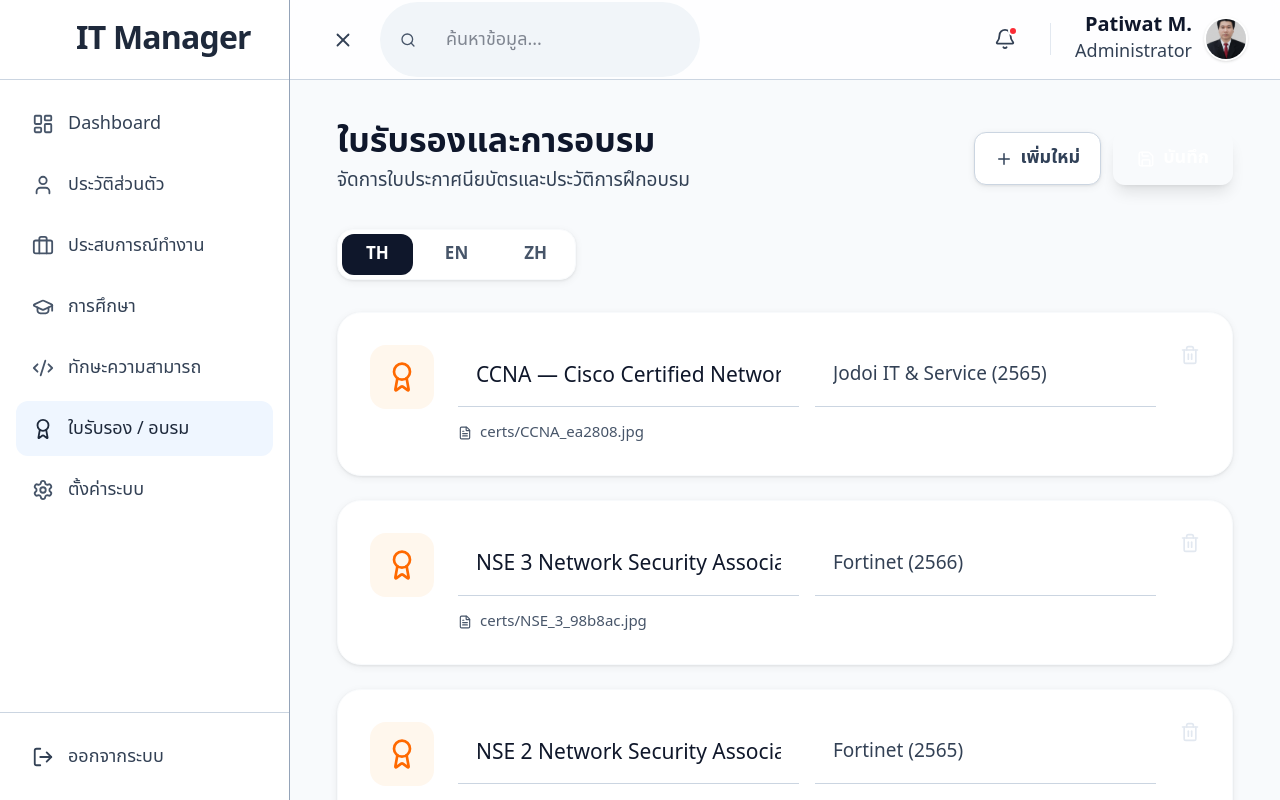
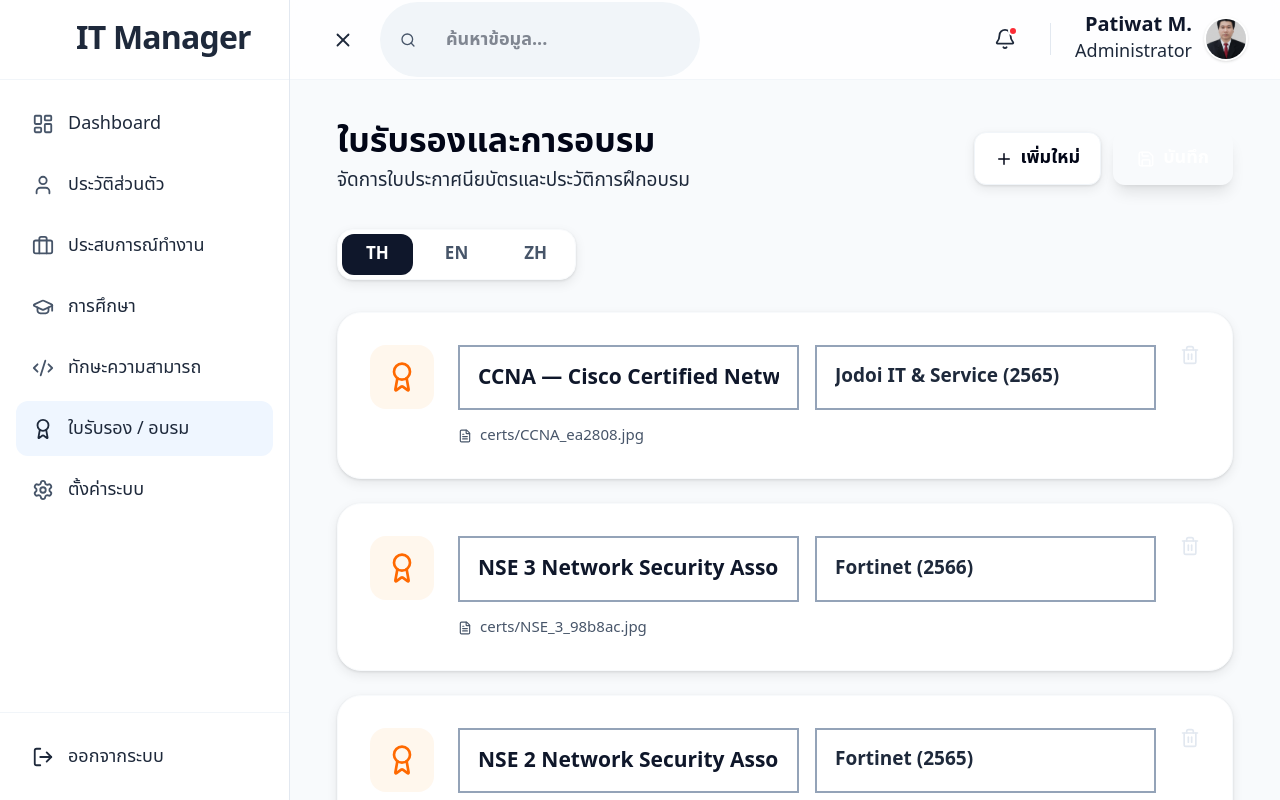
Before and after one commit to ariff2006/resume-next, a Next.js app: page /admin/certs in a window 1280 px wide. Built offline with nearby package versions, Linux system fonts and the light colour scheme; no server answers; the database is empty.

Commit message:
Make text bolder and darker for readability

```diff
--- a/src/app/globals.css
+++ b/src/app/globals.css
@@ -1,71 +1,72 @@
 @import "tailwindcss";
 @import url('https://fonts.googleapis.com/css2?family=Sarabun:wght@400;500;600;700;800&family=Noto+Sans+Thai:wght@400;500;600;700;800&display=swap');
 
-/* ===== Bigger Tailwind text scale ===== */
 @theme {
-  --text-xs:   1rem;       /* 16px */
-  --text-sm:   1.125rem;   /* 18px */
-  --text-base: 1.25rem;    /* 20px */
-  --text-lg:   1.5rem;     /* 24px */
-  --text-xl:   1.75rem;    /* 28px */
-  --text-2xl:  2rem;       /* 32px */
-  --text-3xl:  2.5rem;     /* 40px */
-  --text-4xl:  3rem;       /* 48px */
-  --text-5xl:  3.5rem;     /* 56px */
+  --text-xs:   1rem;
+  --text-sm:   1.125rem;
+  --text-base: 1.25rem;
+  --text-lg:   1.5rem;
+  --text-xl:   1.75rem;
+  --text-2xl:  2rem;
+  --text-3xl:  2.5rem;
+  --text-4xl:  3rem;
+  --text-5xl:  3.5rem;
 }
 
 :root {
   --background: #f8fafc;
-  --foreground: #0f172a;        /* darker text - was #1e293b */
-  --primary-blue: #0066cc;       /* slightly darker for contrast */
+  --foreground: #0f172a;
+  --primary-blue: #0066cc;
   --sidebar-width: 320px;
 }
 
+/* DARKER + BOLDER everywhere */
 body {
   background: var(--background);
-  color: var(--foreground);
+  color: #0f172a;
   font-family: 'Sarabun', 'Noto Sans Thai', system-ui, sans-serif;
   font-size: 18px;
+  font-weight: 500 !important;    /* heavier baseline */
   line-height: 1.7;
+  -webkit-font-smoothing: antialiased;
 }
 
-/* ===== Force darker, bolder text for admin readability ===== */
 input, textarea, select {
   font-family: 'Sarabun', 'Noto Sans Thai', system-ui, sans-serif;
   font-size: 18px !important;
   padding: 14px 18px !important;
-  color: #0f172a !important;           /* near-black */
-  font-weight: 500 !important;
-  border-color: #cbd5e1 !important;    /* darker border */
+  color: #0f172a !important;
+  font-weight: 600 !important;       /* bolder value text */
+  border-color: #94a3b8 !important;  /* visible border */
+  border-width: 2px !important;
 }
 
 input:focus, textarea:focus, select:focus {
   border-color: var(--primary-blue) !important;
-  box-shadow: 0 0 0 4px rgba(0, 102, 204, 0.15) !important;
+  box-shadow: 0 0 0 4px rgba(0, 102, 204, 0.2) !important;
 }
 
 label {
   font-family: 'Sarabun', 'Noto Sans Thai', system-ui, sans-serif;
   font-size: 16px !important;
   font-weight: 700 !important;
-  color: #1e293b !important;          /* darker label */
+  color: #0f172a !important;
 }
 
-/* Make slate-400 / slate-500 utilities darker */
-.text-slate-400 { color: #475569 !important; }   /* was too light */
-.text-slate-500 { color: #334155 !important; }
-.text-slate-600 { color: #1e293b !important; }
+/* Override all slate text utilities to be darker */
+.text-slate-300 { color: #64748b !important; }
+.text-slate-400 { color: #475569 !important; }
+.text-slate-500 { color: #1e293b !important; font-weight: 500; }
+.text-slate-600 { color: #0f172a !important; }
+.text-slate-700 { color: #020617 !important; }
 
-/* Make light borders visible */
-.border-slate-100 { border-color: #cbd5e1 !important; }
-.border-slate-200 { border-color: #94a3b8 !important; }
+h1, h2, h3, h4 { color: #020617 !important; font-weight: 800 !important; }
 
-/* Custom Utilities */
 .card-shadow {
-  box-shadow: 0 2px 8px rgba(0,0,0,0.06), 0 1px 3px rgba(0,0,0,0.08);
+  box-shadow: 0 4px 12px rgba(0,0,0,0.08), 0 1px 3px rgba(0,0,0,0.1);
 }
 .glass-header {
   background: rgba(255, 255, 255, 0.95);
   backdrop-filter: blur(8px);
-  border-bottom: 1px solid #cbd5e1;
+  border-bottom: 2px solid #cbd5e1;
 }
```
